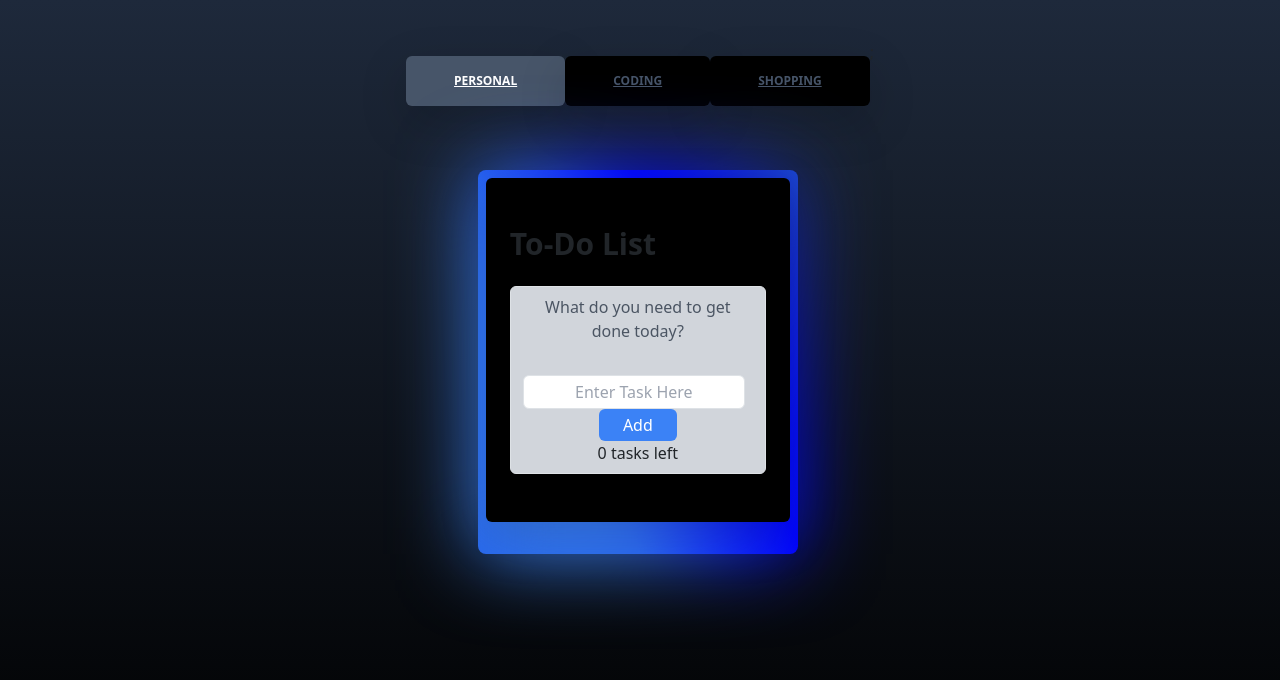
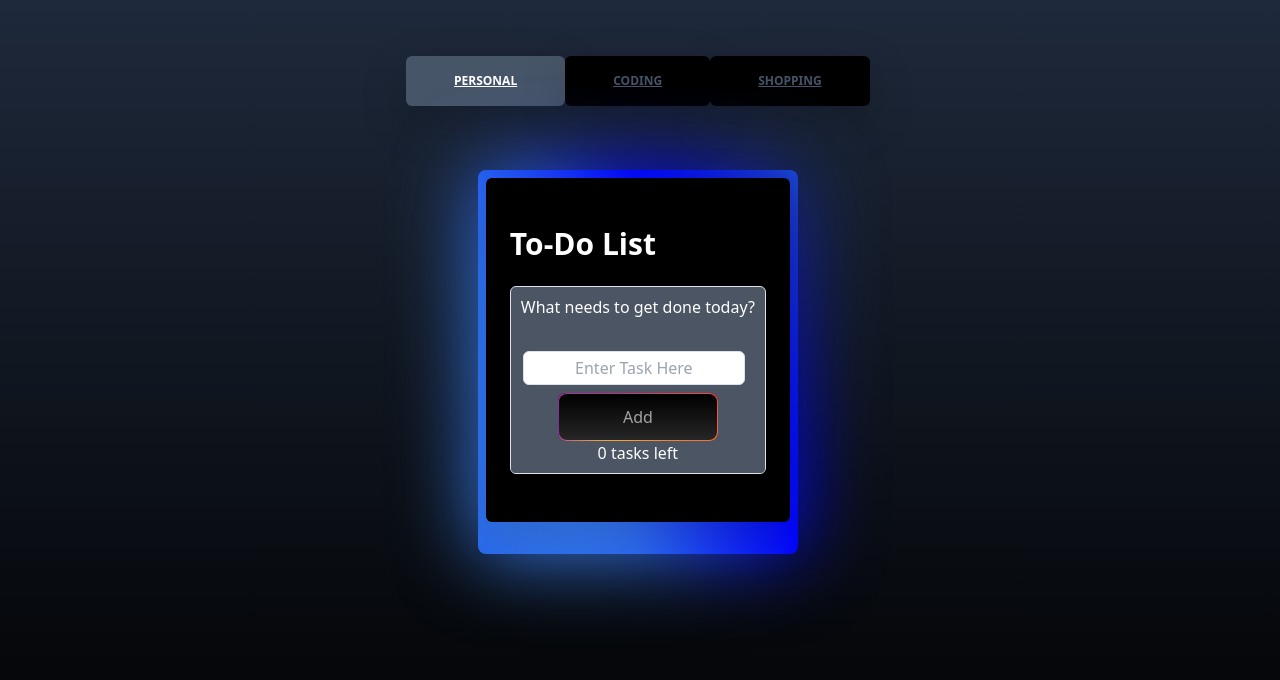
Before and after one commit to louitron/to-do_list_app, a Next.js app: page / in a window 1280 px wide. Shown: the top 680 px of the page. Built offline with nearby package versions, Linux system fonts and the light colour scheme.

Commit message:
changed some of the styling, fixed visual component bugs

```diff
--- a/src/components/BusinessToDo.jsx
+++ b/src/components/BusinessToDo.jsx
@@ -28,18 +28,18 @@ export function BusinessToDo() {
 
   return (
     <div className="max-w-md mx-auto">
-      <h1 className="text-3xl font-bold mb-6">Coding Task List</h1>
-      <div className=" bg-gray-300 border rounded-md overflow-hidden">
+      <h1 className="text-3xl text-white font-bold mb-6">Coding Task List</h1>
+      <div className=" bg-gray-600 border rounded-md overflow-hidden">
         {tasks.length === 0 && (
-          <div className="py-2 px-3 text-center  text-gray-600">
-            What do you need to code today?
+          <div className="py-2 px-3 text-center  text-white">
+            What do you need to code?
           </div>
         )}
-        <ul>
+        <ul className="pl-0">
           {tasks.map((obj, index) => (
             <li
               key={index}
-              className="flex items-center justify-between px-3 py-2 border-b hover:bg-gray-100 cursor-pointer"
+              className="flex items-center justify-between px-3 py-2 border-b hover:bg-blue-600 cursor-pointer"
             >
               <span
                 className={obj.done ? "line-through mr-2" : "mr-2"}
@@ -49,7 +49,7 @@ export function BusinessToDo() {
               </span>
               <div className="flex">
                 <FaCheck
-                  className="h-5 w-5 me-4 text-green-500"
+                  className="h-5 w-5 mr-4 text-green-500"
                   onClick={() => {
                     completedTask(index);
                   }}
@@ -62,7 +62,7 @@ export function BusinessToDo() {
             </li>
           ))}
         </ul>
-        <div className="bg-gray-300 px-3 py-2 flex flex-col justify-center items-center">
+        <div className="bg-gray-600 px-3 py-2 flex flex-col justify-center items-center">
           <input
             type="text"
             className="w-full text-center flex-grow border rounded-md py-1 px-2 mr-2"
@@ -74,18 +74,20 @@ export function BusinessToDo() {
 
           <button
             onClick={addTask}
-            class="relative overflow-hidden rounded-lg bg-black px-20 py-6 ring-red-500/50 ring-offset-black will-change-transform focus:outline-none focus:ring-1 focus:ring-offset-2"
+            class="relative overflow-hidden rounded-lg mt-2 bg-black px-20 py-6 ring-red-500/50 ring-offset-black will-change-transform focus:outline-none focus:ring-1 focus:ring-offset-2"
           >
             <span class="absolute inset-px z-10 grid place-items-center rounded-lg bg-black bg-gradient-to-t from-neutral-800 text-neutral-400">
               Add
             </span>
             <span
               aria-hidden
-              class="absolute p inset-0 z-0 scale-x-[2.0] blur before:absolute before:inset-0 before:top-1/2 before:aspect-square before:animate-disco before:bg-gradient-conic before:from-purple-700 before:via-red-500 before:to-amber-400"
+              class="absolute p inset-0 z-0 scale-x-[2.0] blur before:absolute before:inset-0 before:top-1/2 before:aspect-square before:animate-disco before:bg-button-gradient-conic before:from-purple-700 before:via-red-500 before:to-amber-400"
             />
           </button>
 
-          <span>{incompleteTasks.length} tasks left</span>
+          <span className="text-white">
+            {incompleteTasks.length} tasks left
+          </span>
         </div>
       </div>
     </div>
--- a/src/components/ShoppingList.jsx
+++ b/src/components/ShoppingList.jsx
@@ -35,7 +35,7 @@ export function ShoppingList() {
             What do you need to buy?
           </div>
         )}
-        <ul>
+        <ul className="pl-0">
           {items.map((obj, index) => (
             <li
               key={index}
@@ -72,10 +72,16 @@ export function ShoppingList() {
             onKeyDown={handleInputKeyDown}
           />
           <button
-            className="bg-blue-500 text-white px-4 py-1 rounded-md hover:bg-blue-600"
             onClick={addItem}
+            class="relative overflow-hidden rounded-lg mt-2 bg-black px-20 py-6 ring-red-500/50 ring-offset-black will-change-transform focus:outline-none focus:ring-1 focus:ring-offset-2"
           >
-            Add
+            <span class="absolute inset-px z-10 grid place-items-center rounded-lg bg-black bg-gradient-to-t from-neutral-800 text-neutral-400">
+              Add
+            </span>
+            <span
+              aria-hidden
+              class="absolute p inset-0 z-0 scale-x-[2.0] blur before:absolute before:inset-0 before:top-1/2 before:aspect-square before:animate-disco before:bg-button-gradient-conic before:from-purple-700 before:via-red-500 before:to-amber-400"
+            />
           </button>
           <span className="text-white">
             {incompletePurchase.length} Items left to purchase
--- a/src/components/ToDo.jsx
+++ b/src/components/ToDo.jsx
@@ -27,14 +27,14 @@ export function ToDo() {
   const incompleteTasks = getIncompleteTasks();
   return (
     <div className="max-w-md mx-auto">
-      <h1 className="text-3xl font-bold mb-6">To-Do List</h1>
-      <div className=" bg-gray-300 border rounded-md overflow-hidden">
+      <h1 className="text-3xl text-white font-bold mb-6">To-Do List</h1>
+      <div className=" bg-gray-600 border rounded-md overflow-hidden">
         {tasks.length === 0 && (
-          <div className="py-2 px-3 text-center  text-gray-600">
-            What do you need to get done today?
+          <div className="py-2 px-1 text-center  text-white">
+            What needs to get done today?
           </div>
         )}
-        <ul>
+        <ul className="pl-0">
           {tasks.map((obj, index) => (
             <li
               key={index}
@@ -42,7 +42,9 @@ export function ToDo() {
             >
               <span
                 className={
-                  obj.done ? "line-through mr-2 overflow-auto" : "mr-2 overflow-auto"
+                  obj.done
+                    ? "line-through mr-2 overflow-auto"
+                    : "mr-2 overflow-auto"
                 }
                 onClick={() => completeTask(index)}
               >
@@ -63,7 +65,7 @@ export function ToDo() {
             </li>
           ))}
         </ul>
-        <div className="bg-gray-300 px-3 py-2 flex flex-col justify-center items-center">
+        <div className="bg-gray-600 px-3 py-2 flex flex-col justify-center items-center">
           <input
             type="text"
             className="w-full text-center flex-grow border rounded-md py-1 px-2 mr-2"
@@ -73,12 +75,20 @@ export function ToDo() {
             onKeyDown={handleInputKeyDown}
           />
           <button
-            className="bg-blue-500 text-white px-4 py-1 rounded-md hover:bg-blue-600"
             onClick={addTask}
+            class="relative overflow-hidden rounded-lg mt-2 bg-black px-20 py-6 ring-red-500/50 ring-offset-black will-change-transform focus:outline-none focus:ring-1 focus:ring-offset-2"
           >
-            Add
+            <span class="absolute inset-px z-10 grid place-items-center rounded-lg bg-black bg-gradient-to-t from-neutral-800 text-neutral-400">
+              Add
+            </span>
+            <span
+              aria-hidden
+              class="absolute p inset-0 z-0 scale-x-[2.0] blur before:absolute before:inset-0 before:top-1/2 before:aspect-square before:animate-disco before:bg-button-gradient-conic before:from-purple-700 before:via-red-500 before:to-amber-400"
+            />
           </button>
-          <span>{incompleteTasks.length} tasks left</span>
+          <span className="text-white">
+            {incompleteTasks.length} tasks left
+          </span>
         </div>
       </div>
     </div>
--- a/tailwind.config.js
+++ b/tailwind.config.js
@@ -9,7 +9,7 @@ module.exports = {
   theme: {
     extend: {
       backgroundImage: {
-        "gradient-conic": "conic-gradient(var(--tw-gradient-stops))",
+        "button-gradient-conic": "conic-gradient(var(--tw-gradient-stops))",
         "gradient-conic":
           "conic-gradient(var(--conic-position), var(--tw-gradient-stops))",
       },
```
